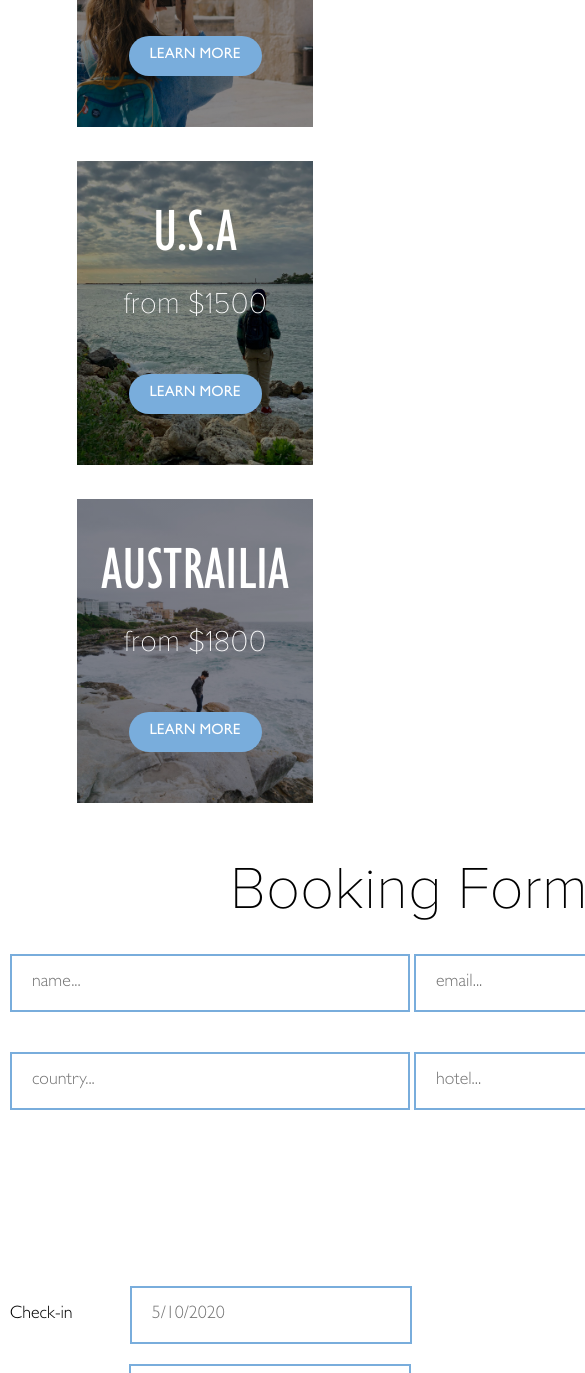
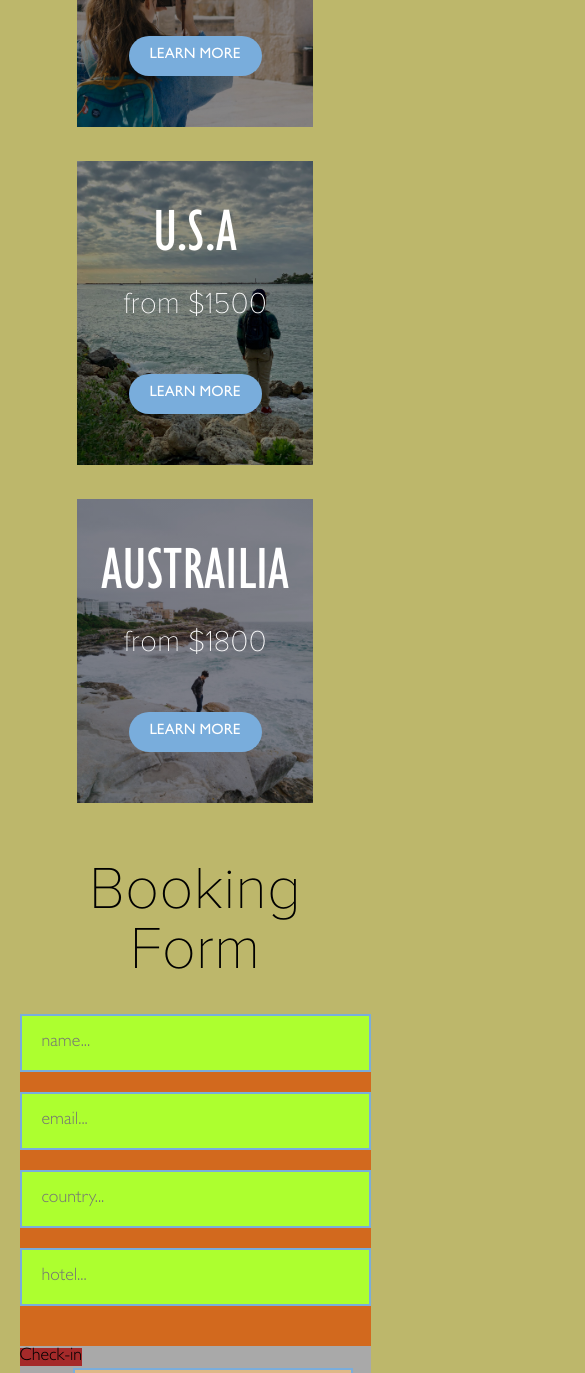
Before and after one commit to N215-mpegram/homework-four-repo, a website: page index.html in a window 390 px wide. Shown: the part 627-2000 px from the top of the page, 585 px wide, since content can reach past the window. Drawn offline with Linux system fonts and the light colour scheme.

Commit message:
fixed issue with extra area on right side (problem in footer) and in progress of making the form responsive

```diff
--- a/index.html
+++ b/index.html
@@ -15,7 +15,6 @@
     <link rel="stylesheet" href="css/styles.css" />
   </head>
   <body>
-    <div class="app">
     <nav>
       <div class="logo"></div>
       <div class="links">
@@ -93,7 +92,7 @@
         </div>
         <div class="cal">
           <div class="cal-in">
-              <label for="name">Check-in</label>
+            <label for="name" class="labels">Check-in</label>
             <input type="text" placeholder="5/10/2020" />
             <i class="fa-solid fa-calendar-days cal-box"></i>
           </div>
@@ -131,9 +130,7 @@
     <footer>
       <div class="footer-content">
         <div class="logo-white"></div>
-          <p class="fontFooter">
-            Copyright 2019 travel-fly. All rights reserved
-          </p>
+        <p class="fontFooter">Copyright 2019 travel-fly. All rights reserved</p>
         <div class="socials">
           <i class="fa-brands fa-square-facebook socialIcons"></i>
           <i class="fa-brands fa-square-instagram socialIcons"></i>
@@ -141,6 +138,5 @@
         </div>
       </div>
     </footer>
-    </div>
   </body>
 </html>
--- a/scss/footer.scss
+++ b/scss/footer.scss
@@ -1,6 +1,6 @@
 footer {
     background-color: $site-blue;
-    width: 100%;
+    // width: 100%;
     height: 100px;
 
     .footer-content {
@@ -43,13 +43,14 @@ footer {
     }
 }
 
-    @media all and (max-width: 920px) {
+    @media all and (max-width: 980px) {
     footer {
         background-color: $site-blue;
-        width: 100%;
+        // width: 100%;
         height: 100px;
 
         .footer-content {
+            width: 90%;
             height: 100%;
             margin: auto;
             display: flex;
--- a/scss/home/home.scss
+++ b/scss/home/home.scss
@@ -37,7 +37,7 @@
     }
 
     .specials {
-        width: $home-content-width;
+        max-width: $home-content-width;
         margin: -50px auto 0 auto;
         display: flex;
         align-items: center;
@@ -170,15 +170,13 @@
 
         .padding1 {
             height: 20px;
-            width: $home-content-width;
+            width: 100%;
         }
 
         .padding2 {
             height: 37px;
-            width: $home-content-width;
+            width: 100%;
         }
-
-
 
         input {
             height: 58px;
@@ -375,7 +373,7 @@
         }
 
         .submit-button {
-            width: 800px;
+            width: 80%;
             height: 60px;
             display: flex;
             align-items: center;
@@ -390,16 +388,16 @@
 
 }
 
-@media all and (max-width: 920px) {
-.app {
-    width: 100%;
-}
+@media all and (max-width: 980px) {
+
     .home {
        width: 100%;
         // background-color: aquamarine;
 
+
         .hero {
             height: 500px;
+            width: 100%;
             // background-color: brown;
             background-image: linear-gradient(rgba(0, 0, 0, 0.45),rgba(0, 0, 0, 0.45)), url(../images/hero.jpg);
             background-position: center;
@@ -447,30 +445,56 @@
         }
 
         .header {
+            width: 90%;
             margin-top: 58px;
             margin-bottom: 33px;
             text-align: center;
         }
 
         .form {
+            width: 90%;
+            background-color: chocolate;
+            margin: auto;
+
+            .padding1 {
+                display: none;
+                // height: 20px;
+                // width: 100%;
+            }
+
+            .padding2 {
+                display: none;
+                // height: 37px;
+                // width: 100%;
+            }
+
+            input {
+                height: 58px;
+                width: 100%;
+                border: 2px solid;
+                border-color: $site-blue;
+                padding-left: 20px;
+                font-size: 18px;
+                font-family: GSlight;
+                background-color: greenyellow;
+            }
+
 
             .form-slotA {
-                // width: $app-content-width;
-                // margin: 0 auto;
+                width: 100%;
                 height: 312px;
                 position: relative;
                 justify-content: left;
-                // margin: auto;
-                margin-left: 10px;
+                // margin-left: 10px;
 
                 .form-box1 {
-                    width: 400px;
+                    width: 100%;
                     height: 58px;
                     margin-bottom: 20px;
                 }
                 .form-box2 {
                     margin-left: 0;
-                    width: 400px;
+                    width: 100%;
                     height: 58px;
                     margin-bottom: 20px;
                 }
@@ -480,15 +504,17 @@
             label {
                 font-size: 18px;
                 font-family: GSlight;
+                width: 100px;
+                background-color: blueviolet;
             }
 
             .cal {
-                // width: $app-content-width;
+                width: 100%;
                 // display: flex;
                 align-items: center;
                 justify-content: space-evenly;
                 // margin-bottom: 20px;
-                margin-left: 10px;
+                background-color: darkgray;
 
 
                 .cal-in {
@@ -496,15 +522,24 @@
                     // background-color: darkgray;
                     margin-bottom: 20px;
 
+                    .labels {
+                        font-size: 18px;
+                        font-family: GSlight;
+                        width: 20%;
+                        background-color: brown;
+                    }
+
                     input {
                        height: 58px;
-                       width: 282px;
+                       width: 80%;
                        border: 2px solid;
                        border-color: $site-blue;
                        padding-left: 20px;
-                       margin-left: 53px;
+                    //    margin-right: 0;
                        font-size: 18px;
                        font-family: GSlight;
+                       background-color: burlywood;
+                       justify-self: flex-end;
                    }
                     .cal-box {
                         width: 30px;
@@ -553,7 +588,7 @@
                 // align-items: center;
                 justify-content: left;
                 margin-bottom: 20px;
-                // margin-left: 10px;
+                margin-left: 3px;
 
                 .adults {
                     display: flex;
@@ -588,16 +623,16 @@
             }
 
             .submit-button {
-                width: 100px;
+                width: 80%;
                 height: 60px;
                 display: flex;
                 align-items: center;
                 justify-content: space-evenly;
                 background-color: $site-blue;
                 border-radius: 30px;
-                margin: 0;
+                margin: 0 auto;
                 margin-bottom: 100px;
-                margin-left: 161px;
+                // margin-left: 161px;
             }
 
         }
--- a/scss/nav.scss
+++ b/scss/nav.scss
@@ -27,7 +27,7 @@ nav {
     }
 
     .links {
-        width: 499px;
+        width: 55%;
         height: 22px;
         // background-color: antiquewhite;
         display: flex;
@@ -46,7 +46,7 @@ nav {
 @media all and (max-width: 1050px) {
   nav {
     height: 65px;
-    width: 90%;
+    max-width: 90%;
     margin: 0 auto;
     // background-color: #000;
     display: flex;
--- a/scss/structure.scss
+++ b/scss/structure.scss
@@ -3,8 +3,15 @@
  padding: 0;
  box-sizing: border-box;
 }
-html, body {
- height: 100%
+html {
+    height: 100%;
+    width: auto;
+    background-color: darkkhaki;
+}
+body {
+ height: 100%;
+ width: 100%;
+//  background-color: green;
 }
 h1, h2, h3, h4, h5, h6, p {
  margin-bottom: 16px
```
Also changed, not shown: css/styles.css. Lines whose indentation alone changed are shown as unchanged.
